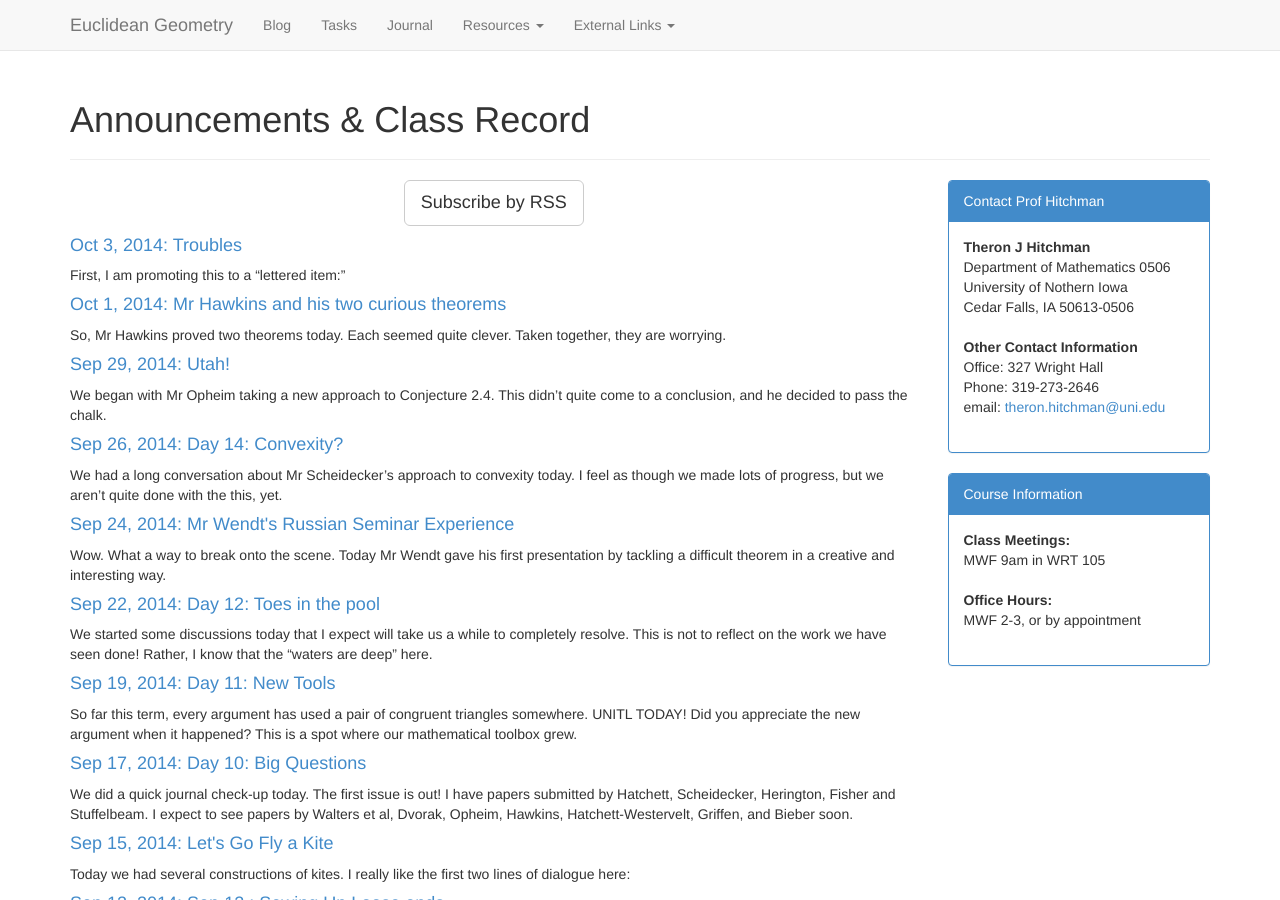
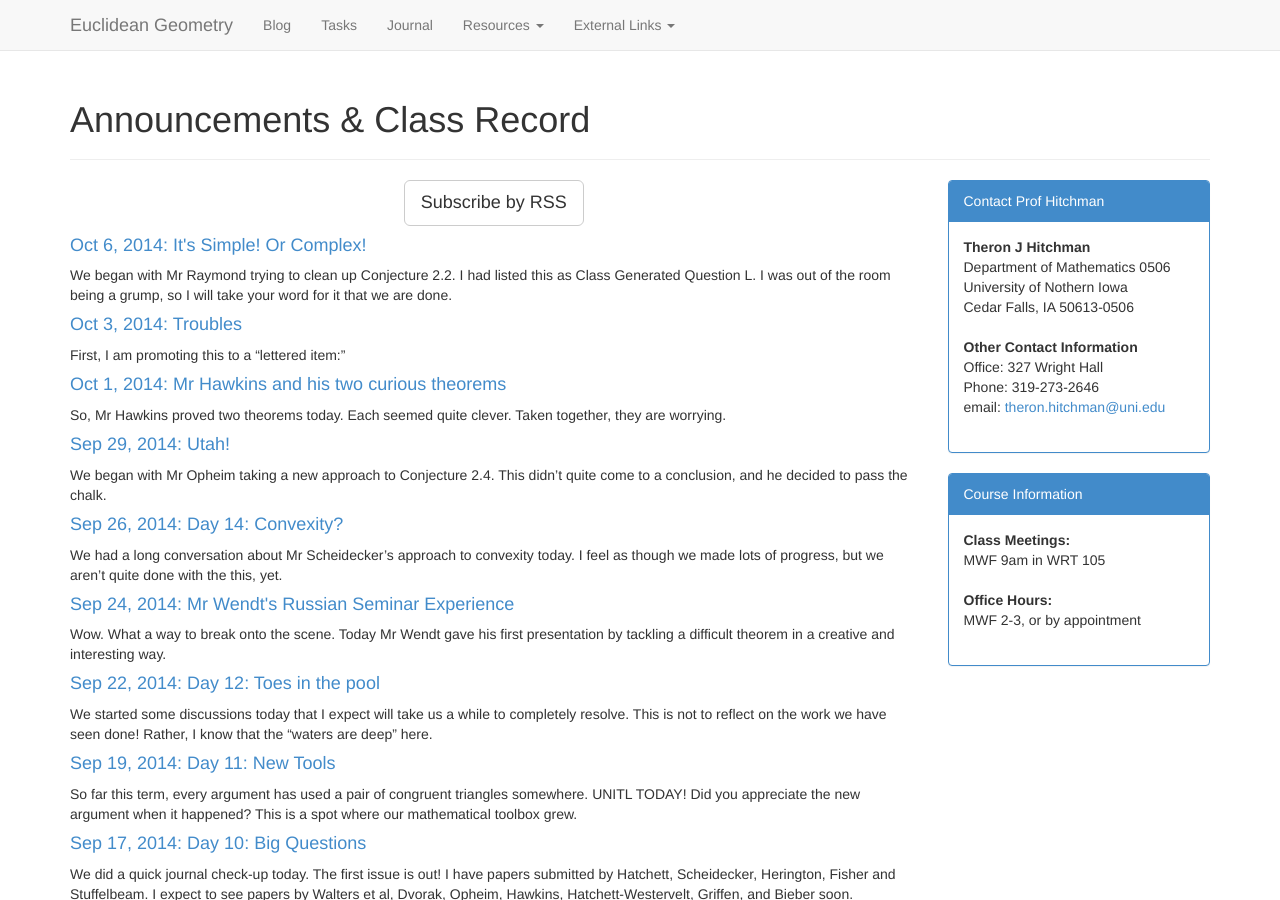
Before and after one commit to theronhitchman/euclidean-geometry, a Jekyll site: the page built from blog/index.html, in a window 1280 px wide and 900 px high. Built offline with Jekyll 4.4.1, drawn with Linux system fonts in a browser that asks for light colours; nearby versions of some CDN libraries.

Commit message:
updated for progress through Oct 6

```diff
--- /dev/null
+++ b/_posts/2014-10-06-simple.md
@@ -0,0 +1,24 @@
+---
+layout: post
+title: It's Simple! Or Complex!
+---
+
+We began with Mr Raymond trying to clean up Conjecture 2.2. I had listed this as
+Class Generated Question L. I was out of the room being a grump, so I will take
+your word for it that we are done.
+
+Then Mr Hawkins led a long class discussion on potential definitions for the words
+simple and complex. Of course, those are adjectives meant to modify quadrilateral.
+Miss Herington pushed us to apply them to the word polygon, too. It seemed everyone
+was pretty happy with all of this for now, so we will accept these as the official
+definitions and see how they work for us.
+
+> ** Definition:** A complex quadrilateral is one for which there exist two sides
+> which intersect at a point which is not a vertex.
+
+and
+
+> **Definition:** A simple quadrilateral is one such that for any two sides, if
+> those sides meet, then they meet at a vertex.
+
+We will apply these with "polygon" in place of "quadrilateral", too.
--- a/class/index.md
+++ b/class/index.md
@@ -38,7 +38,7 @@ ordered by date.
 > **Question G:** (Bieber) How is it possible to construct a point C not lying on
 > a given segment AB so that angle ACB is not a right angle?
 
-## September 17
+### September 17
 
 > **Question H:** What should this phrase mean?
 > "Points A and B lie on the same side (or on opposite sides) of line segment CD."
@@ -48,19 +48,25 @@ ordered by date.
 > **Challenge J:** Find a workable definition of the phrase "the interior angle
 > of a quadrilateral ABCD at the vertex A."
 
-## September 19
+### September 19
 
 > Question K: Will Herbst's argument for the diagonals of a rhombus work in this
 > context? If not, where does it fail?
 
-## September 22
+Added later, since the context is not clear from the above: This has to do with
+Mr Hawkins' theorem for Conjecture 3.3. He proves that *if* the diagonals of a
+rectangle meet, then that point of intersection is the midpoint of both
+diagonals. But how do we know that those diagonals meet?
+
+
+### September 22
 
 > **Question L:** How does Scheidecker's definition for H interact with Nieman's
 > construction for 2.2? In particular, what statement is needed (if any) to
 > close the gap? Make a conjecture! Or explain why everything is fine.
 
 
-## September 29
+### September 29
 
 > **Question M:** What is an "interior angle"? an "exterior angle?"
 
@@ -68,7 +74,7 @@ ordered by date.
 
 > **Question O:** Is the hourglass a quadrilateral? or a hexagon? or two triangles? WTH?
 
-## October 3
+### October 3
 
 > **Problem P:** Mr Hawkins both proves 3.4 and makes a counterexample to
 > disprove 3.4. Figure out what is going on and resolve this.
```
Also changed, not shown: tasks/index.md (+2 -2 lines).
